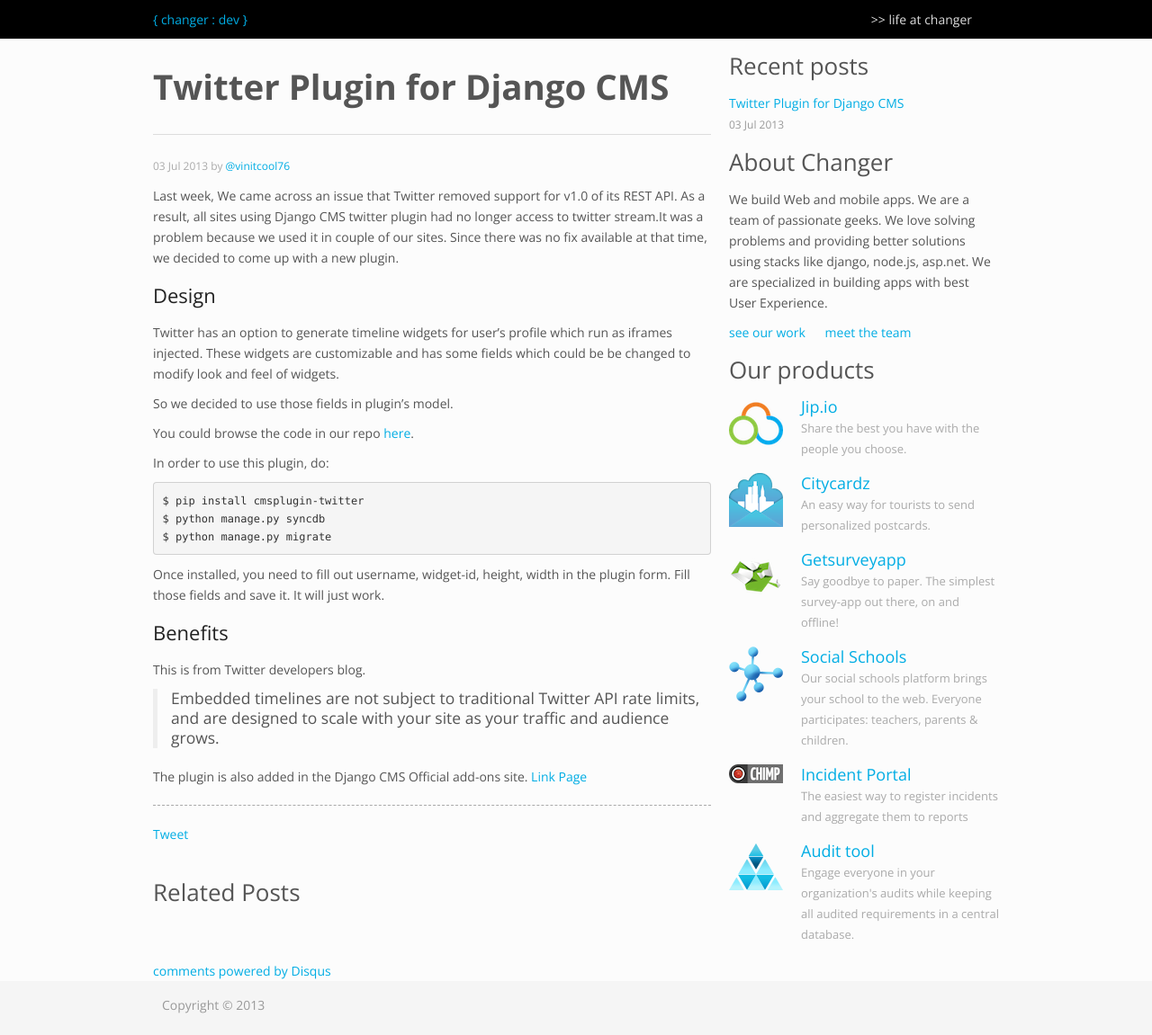
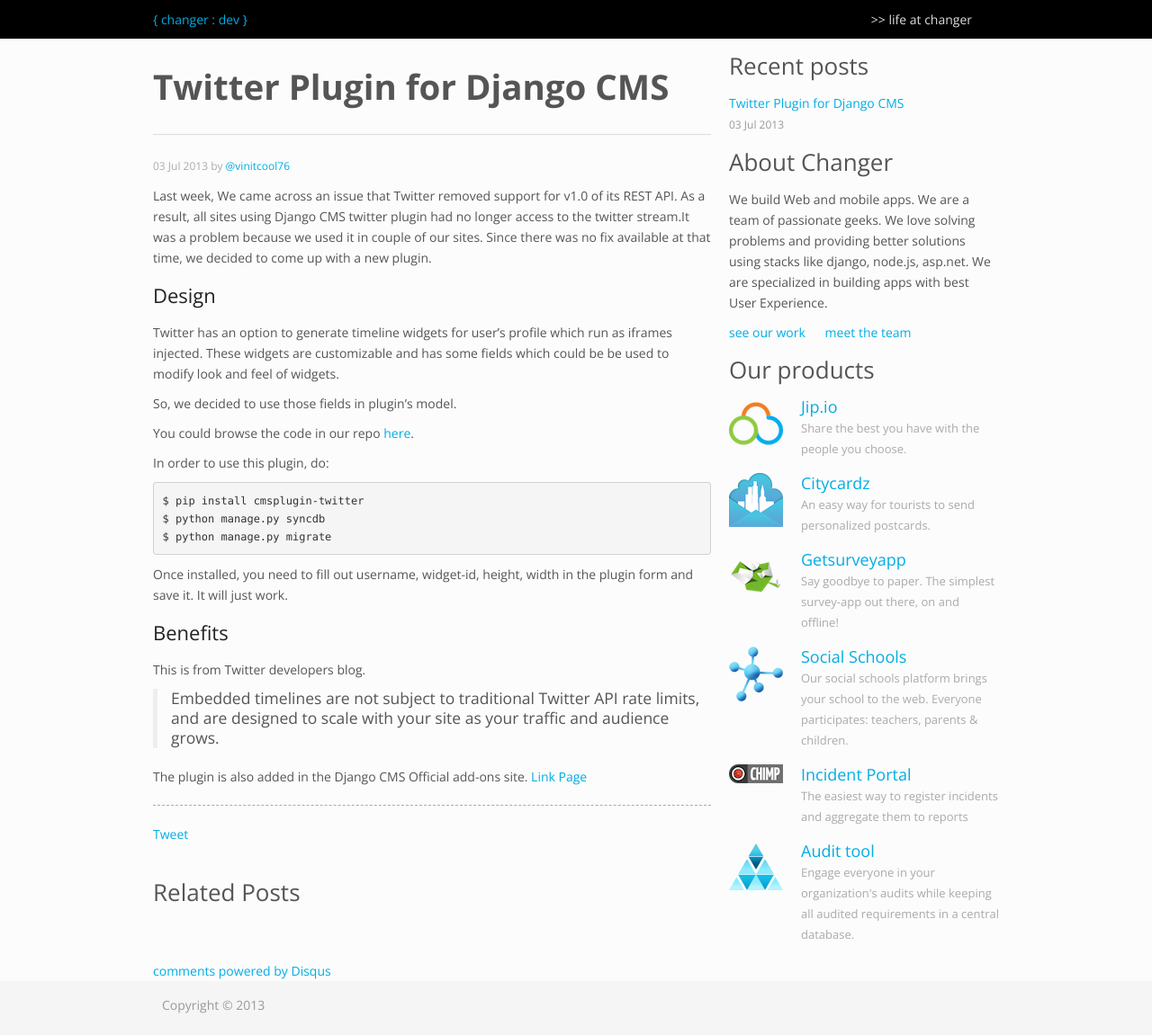
Before and after one commit to maddy9859/devlog, a Jekyll site: the page built from _posts/2013-07-03-Twitter-Plugin-For-Django-CMS.md, in a window 1280 px wide. Shown: the whole page at 90% size. Built offline with Jekyll 4.4.1, drawn with Linux system fonts in a browser that asks for light colours; Markdown is read by kramdown in place of the engine named in the settings; comment, search, counter and statistics services are not loaded.

Commit message:
more modifications in the text and fixed lang

````diff
--- a/_posts/2013-07-03-Twitter-Plugin-For-Django-CMS.md
+++ b/_posts/2013-07-03-Twitter-Plugin-For-Django-CMS.md
@@ -7,13 +7,14 @@
 author: vinitcool76
 ---
 
-Last week, We came across an issue that Twitter removed support for v1.0 of its REST API. As a result, all sites using Django CMS twitter plugin had no longer access to twitter stream.It was a problem because we used it in couple of our sites. Since there was no fix available at that time, we decided to come up with a new plugin.
+Last week, We came across an issue that Twitter removed support for v1.0 of its REST API. As a result, all sites using Django CMS twitter plugin had no longer access to the twitter stream.It was a problem because we used it in couple of our sites. Since there was no fix available at that time, we decided to come up with a new plugin.
 
 ### Design
 
-Twitter has an option to generate timeline widgets for user's profile which run as iframes injected. These widgets are customizable and has some fields which could be be changed to modify look and feel of widgets.
 
-So we decided to use those fields in plugin's model.
+Twitter has an option to generate timeline widgets for user's profile which run as iframes injected. These widgets are customizable and has some fields which could be be used to modify look and feel of widgets.
+
+So, we decided to use those fields in plugin's model.
 
 You could browse the code in our repo [here](https://github.com/changer/cmsplugin-twitter).
 
@@ -24,9 +25,10 @@
 $ python manage.py syncdb
 $ python manage.py migrate
 ```
-Once installed, you need to fill out username, widget-id, height, width in the plugin form. Fill those fields and save it. It will just work.
+Once installed, you need to fill out username, widget-id, height, width in the plugin form and save it. It will just work.
 
 ### Benefits
+
 
 This is from Twitter developers blog.
 > Embedded timelines are not subject to traditional Twitter API rate limits, and are designed to scale with your site as your traffic and audience grows.
````
